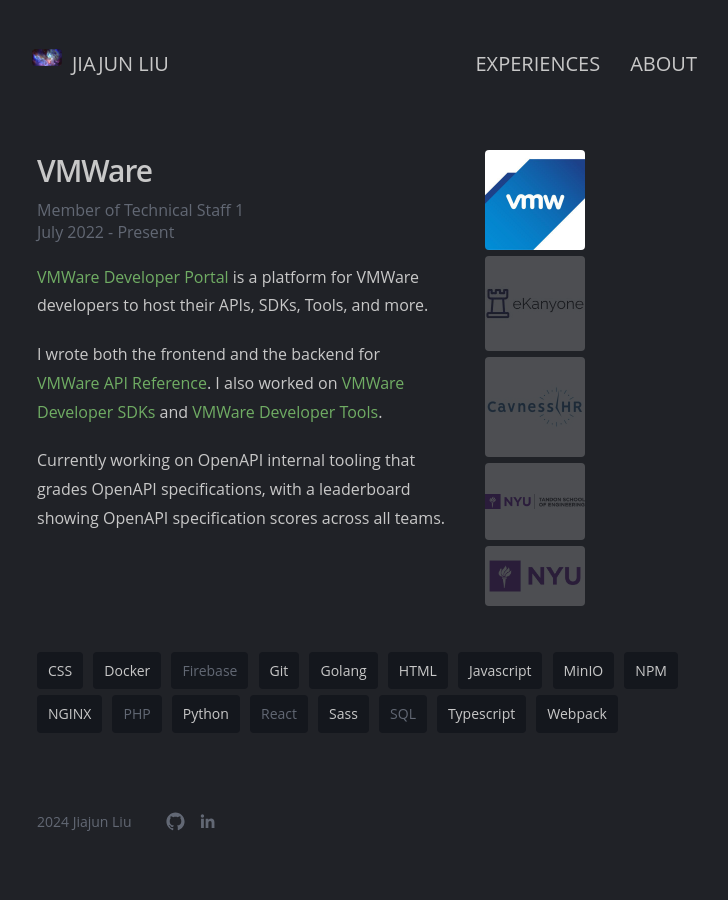
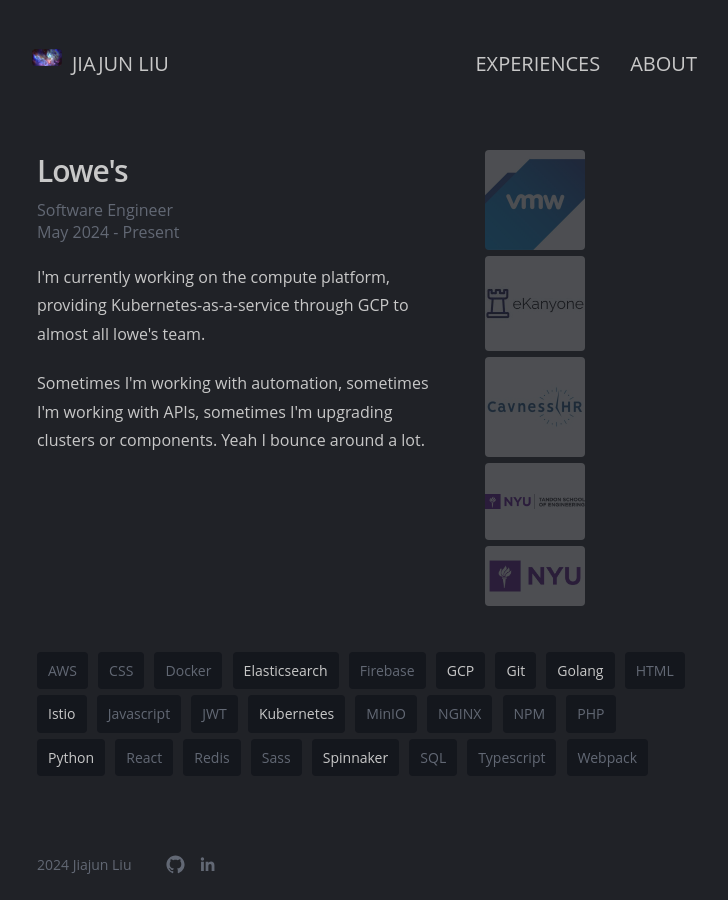
Before and after one commit to jjliu159/jjliu159.github.io, a Jekyll site: the page built from experiences.html, in a window 1280 px wide. Shown: the whole page, without its empty margins (273-1001 px from the left). Built offline with Jekyll 4.4.1, drawn with Linux system fonts in a browser that asks for light colours.

Commit message:
updated to current experience

```diff
--- a/experiences.html
+++ b/experiences.html
@@ -5,37 +5,67 @@ title: experiences
 <h2>{{ page.Title }}</h2>
 <div class="project-table">
   <div class="project-cell">
-        <div class="project-desc" data-hash="vmware" data-tech="Golang,Typescript,Javascript,Docker,NGINX,NPM,HTML,CSS,Git,Webpack,Sass,Python,MinIO">
+    <div class="project-desc" data-hash="lowes" data-tech="Golang,Python,Git,Kubernetes,Istio,Spinnaker,Elasticsearch,GCP">
+      <h2>Lowe's</h2>
+      <span class="project-timeline">Software Engineer<br />May 2024 - Present</span>
+      <p>I'm currently working on the compute platform, providing Kubernetes-as-a-service through GCP to almost all
+        lowe's team.</p>
+      <p>Sometimes I'm working with automation, sometimes I'm working with APIs, sometimes I'm upgrading clusters or
+        components. Yeah I bounce around a lot.</p>
+    </div>
+    <div class="project-desc" data-hash="taiki" data-tech="Python,React,Typescript,Webpack,NPM,AWS,JWT,Redis">
+      <h2>Taiki - YC W24</h2>
+      <span class="project-timeline">Software Engineer<br />March 2024 - Present</span>
+      <p>When I have time, I help out because I genuinely find it fun building things, having more responsbility, and
+        learning new things. I really liked learning about authentication, how it works and different methods of
+        implementing it.</p>
+      <p>I helped build the frontend with React, and some parts of the backend code through async Python.</p>
+    </div>
+    <div class="project-desc" data-hash="vmware"
+      data-tech="Golang,Typescript,Javascript,Docker,NGINX,NPM,HTML,CSS,Git,Webpack,Sass,Python,MinIO">
       <h2>VMWare</h2>
-            <span class="project-timeline">Member of Technical Staff 1<br />July 2022 - Present</span>
-            <p><a href="https://developer.vmware.com">VMWare Developer Portal</a> is a platform for VMWare developers to host their APIs, SDKs, Tools, and more.</p>
-            <p>I wrote both the frontend and the backend for <a href="https://developer.vmware.com/apis/">VMWare API Reference</a>. I also worked on <a href="https://developer.vmware.com/sdks">VMWare Developer SDKs</a> and <a href="https://developer.vmware.com/tools">VMWare Developer Tools</a>.</p>
-            <p>Currently working on OpenAPI internal tooling that grades OpenAPI specifications, with a leaderboard showing OpenAPI specification scores across all teams.</p>
+      <span class="project-timeline">Member of Technical Staff 1<br />July 2022 - March 2024</span>
+      <p><a href="https://developer.vmware.com">VMWare Developer Portal</a> is a platform for VMWare developers to host
+        their APIs, SDKs, Tools, and more.</p>
+      <p>I wrote both the frontend and the backend for <a href="https://developer.vmware.com/apis/">VMWare API
+          Reference</a>. I also worked on <a href="https://developer.vmware.com/sdks">VMWare Developer SDKs</a> and <a
+          href="https://developer.vmware.com/tools">VMWare Developer Tools</a>.</p>
+      <p>Currently working on OpenAPI internal tooling that grades OpenAPI specifications, with a leaderboard showing
+        OpenAPI specification scores across all teams.</p>
     </div>
     <div class="project-desc" data-hash="ekanyone" data-tech="Python,React,CSS,Javascript">
       <h2>eKanyone</h2>
       <span class="project-timeline">Software Engineer Intern<br />May 2021 - August 2021</span>
-          <p>eKanyone was a startup that aimed to pioneer the on-demand delivery marketplace by providing a platform for users to order groceries and other goods.</p>
+      <p>eKanyone was a startup that aimed to pioneer the on-demand delivery marketplace by providing a platform for
+        users to order groceries and other goods.</p>
       <p>I wrote a scraper using Python and also built parts of the eCommerce website, which is now shut down. </p>
     </div>
     <div class="project-desc" data-hash="cavnesshr" data-tech="PHP,SQL,HTML,CSS">
       <h2>CavnessHR</h2>
       <span class="project-timeline">Software Developer Intern<br />January 2021 - August 2021</span>
-          <p><a href="https://www.cavnesshr.com/">CavnessHR</a> is a startup that delivers tailored HR services to startups and small  businesses with less than 49 members.</p>
+      <p><a href="https://www.cavnesshr.com/">CavnessHR</a> is a startup that delivers tailored HR services to startups
+        and small businesses with less than 49 members.</p>
       <p>This internship was in partnership with my school, and I took it together with my classes.</p>
-          <p>I wrote code for the podcast website, as well as the main website. I also did some website integrity testing to make sure it never goes down, which for some reason was going down.</p>
+      <p>I wrote code for the podcast website, as well as the main website. I also did some website integrity testing to
+        make sure it never goes down, which for some reason was going down.</p>
     </div>
     <div class="project-desc" data-hash="nyutandon" data-tech="Firebase">
       <h2>NYU Vertically Integrated Projects</h2>
       <span class="project-timeline">Student Backend Developer<br />January 2020 - December 2020</span>
-          <p><a href="https://engineering.nyu.edu/research-innovation/student-research/vertically-integrated-projects/vip-teams/augmented-library">Augmented Library's</a> goal was to produce a fully functioning augmented reality app to help NYU students access library resources in one place.</p>
-          <p>I designed and developed a real-time database using Firebase to store locations of book locations. I also attempted to use A* algorithm to help students navigate to selected book locations.</p>
+      <p><a
+          href="https://engineering.nyu.edu/research-innovation/student-research/vertically-integrated-projects/vip-teams/augmented-library">Augmented
+          Library's</a> goal was to produce a fully functioning augmented reality app to help NYU students access
+        library resources in one place.</p>
+      <p>I designed and developed a real-time database using Firebase to store locations of book locations. I also
+        attempted to use A* algorithm to help students navigate to selected book locations.</p>
     </div>
     <div class="project-desc" data-hash="nyu" data-tech="">
       <h2>NYU IT</h2>
       <span class="project-timeline">Service Desk Agent<br />April 2019 - May 2020</span>
-          <p>I handled all things related to NYU, IT, and more. For example, I handled problems like password resetting, why your browser is slow, how to clear cache and cookies.</p>
-          <p>Anything that came in through the phone, I try my best to resolve it and I was in the top 5 satisfaction rating!</p>
+      <p>I handled all things related to NYU, IT, and more. For example, I handled problems like password resetting, why
+        your browser is slow, how to clear cache and cookies.</p>
+      <p>Anything that came in through the phone, I try my best to resolve it and I was in the top 5 satisfaction
+        rating!</p>
     </div>
   </div>
   <div class="project-cell thumbnails">
@@ -47,20 +77,28 @@ title: experiences
   </div>
 </div>
 <p>
+  <span class="tag">AWS</span>
   <span class="tag">CSS</span>
   <span class="tag">Docker</span>
+  <span class="tag">Elasticsearch</span>
   <span class="tag">Firebase</span>
+  <span class="tag">GCP</span>
   <span class="tag">Git</span>
   <span class="tag">Golang</span>
   <span class="tag">HTML</span>
+  <span class="tag">Istio</span>
   <span class="tag">Javascript</span>
+  <span class="tag">JWT</span>
+  <span class="tag">Kubernetes</span>
   <span class="tag">MinIO</span>
+  <span class="tag">NGINX</span>
   <span class="tag">NPM</span>
-  <span class="tag">NGINX</span>
   <span class="tag">PHP</span>
   <span class="tag">Python</span>
   <span class="tag">React</span>
+  <span class="tag">Redis</span>
   <span class="tag">Sass</span>
+  <span class="tag">Spinnaker</span>
   <span class="tag">SQL</span>
   <span class="tag">Typescript</span>
   <span class="tag">Webpack</span>
@@ -77,7 +115,7 @@ title: experiences
       const tech = ($blurb.attr('data-tech') || '').split(',');
       $('.tag')
         .removeClass('activetag')
-      .filter(function() {
+        .filter(function () {
           return tech.indexOf(this.textContent) !== -1;
         })
         .addClass('activetag');
@@ -90,7 +128,7 @@ title: experiences
       let project = $blurbs.eq(0).attr('data-hash');
       const hash = window.location.hash.substr(1);
       if (hash) {
-      $blurbs.each(function(i) {
+        $blurbs.each(function (i) {
           const projectName = $(this).attr('data-hash');
           if (projectName === hash) {
             project = projectName;
@@ -102,14 +140,14 @@ title: experiences
     })());
 
     // Thumbnail selection
-  $thumbnails.on('click', function() {
+    $thumbnails.on('click', function () {
       showProject($(this).attr('data-project'));
     });
 
     // Tag hover
-  $('.tag').hover(function() {
+    $('.tag').hover(function () {
       const tech = this.textContent;
-    $thumbnails.each(function(i) {
+      $thumbnails.each(function (i) {
         const project = $(this).attr('data-project');
         const $blurb = $blurbs.filter('[data-hash=' + $(this).attr('data-project') + ']');
         const tagged = (`,${$blurb.attr('data-tech')},`).indexOf(`,${tech},`) !== -1;
```
Also changed, not shown: assets/images/lowes.png (added), assets/images/taiki.png (added). Lines whose indentation alone changed are shown as unchanged.
